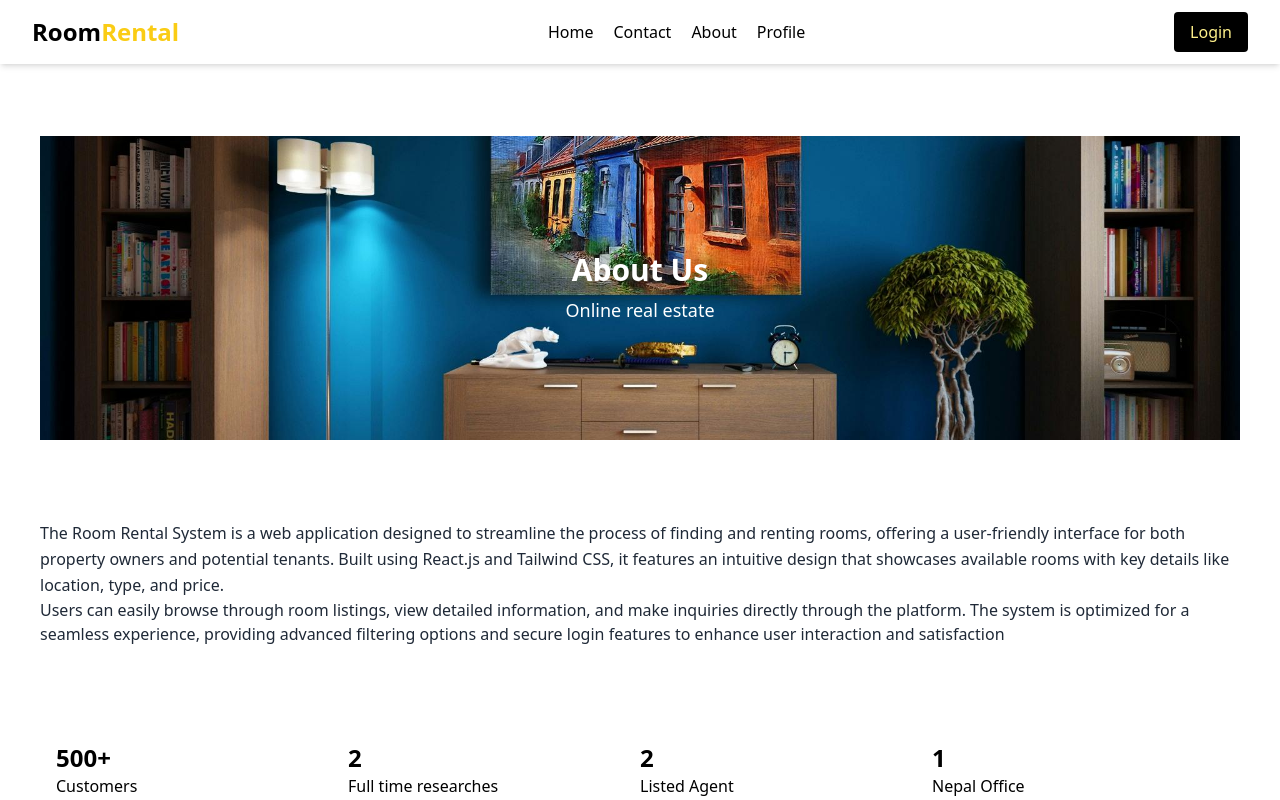
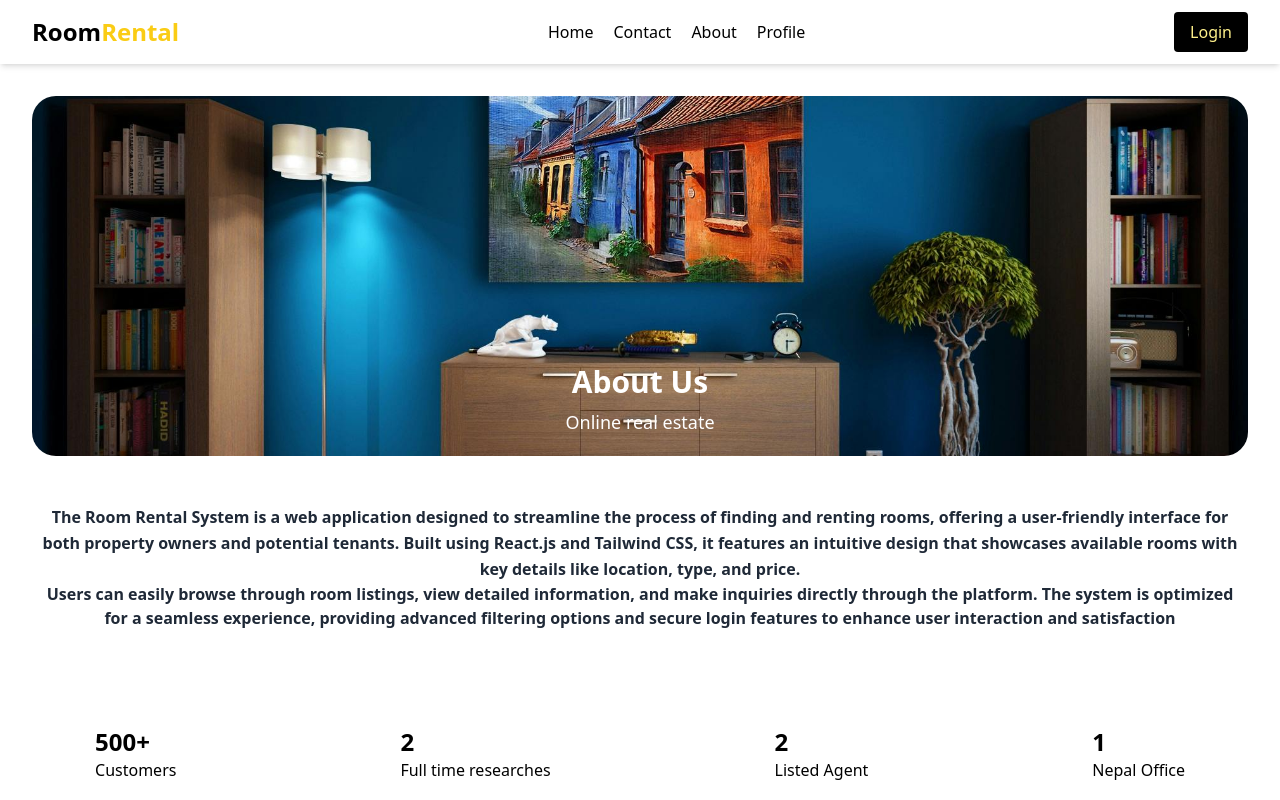
Before and after one commit to bhatta09/Room-Rental-System, a React (Vite) app: page /about in a window 1280 px wide. Shown: the top 800 px of the page. Built offline with nearby package versions, Linux system fonts and the light colour scheme.

Commit message:
aboutpageui

```diff
--- a/src/pages/About.jsx
+++ b/src/pages/About.jsx
@@ -1,68 +1,84 @@
-import React from 'react'
-import img from "../assets/room1.jpg"
+import React from "react";
+import img from "../assets/room1.jpg";
 
 const About = () => {
   return (
-    <div className="flex flex-col items-center justify-center py-8">
-    <div className="bg-white  rounded-lg overflow-hidden">
- <div className="relative">
-        <img src={img}  alt="About Us" className="w-full h-96 object-cover rounded-t-lg rounded-b-lg p-10"
+    <div className="flex flex-col ">
+      <div className="bg-white">
+        <div className=" w-full h-[400px] rounded-4xl p-8">
+          <img
+            src={img}
+            alt="About Us"
+            className="w-full h-[360px]  object-cover rounded-3xl"
           />
           <div className="absolute inset-0  bg-opacity-50 flex flex-col items-center justify-center">
             <h1 className="text-3xl font-bold text-white">About Us</h1>
             <p className="text-lg text-white mt-2">Online real estate</p>
-        </div>
+          </div>{" "}
         </div>
 
-        <div className='p-10'>
-          <p className='text-gray-800 text-base leading-relaxed'> The Room Rental System is a web application designed to streamline the process
-         of finding and renting rooms, offering a user-friendly interface for both property
-         owners and potential tenants. Built using React.js and Tailwind CSS, it features an
-         intuitive design that showcases available rooms with key details like location, type,
-          and price. </p>
-           <p className='text-gray-800 text-base '>Users can easily browse through room listings, view detailed information,
-          and make inquiries directly through the platform. The system is optimized for a seamless
-           experience, providing advanced filtering options and secure login features to enhance
-           user interaction and satisfaction</p>
+        <div className="p-10 flex flex-col text-center text-base font-semibold  tracking-normal">
+          <p className="text-gray-800  leading-relaxed">
+            {" "}
+            The Room Rental System is a web application designed to streamline
+            the process of finding and renting rooms, offering a user-friendly
+            interface for both property owners and potential tenants. Built
+            using React.js and Tailwind CSS, it features an intuitive design
+            that showcases available rooms with key details like location, type,
+            and price.{" "}
+          </p>
+          <p className="text-gray-800  ">
+            Users can easily browse through room listings, view detailed
+            information, and make inquiries directly through the platform. The
+            system is optimized for a seamless experience, providing advanced
+            filtering options and secure login features to enhance user
+            interaction and satisfaction
+          </p>
         </div>
 
-        <div className='grid grid-cols-4 m-14'>
+        <div className="flex justify-center gap-56 m-14 px-8 ">
           <div>
-          <h2 className='text-2xl font-bold'>500+</h2>
+            <h2 className="text-2xl font-bold">500+</h2>
             <p>Customers</p>
           </div>
           <div>
-          <h2 className='text-2xl font-bold'>2</h2>
+            <h2 className="text-2xl font-bold">2</h2>
             <p>Full time researches</p>
           </div>
           <div>
-          <h2 className='text-2xl font-bold'>2</h2>
+            <h2 className="text-2xl font-bold">2</h2>
             <p>Listed Agent</p>
           </div>
           <div>
-          <h2 className='text-2xl font-bold'>1</h2>
+            <h2 className="text-2xl font-bold">1</h2>
             <p>Nepal Office</p>
           </div>
         </div>
 
-       <div className='flex flex-row gap-20 bg-orange-500'>
+        <div className="flex flex-row gap-20 bg-orange-500">
           <div>
-          <h3 className='text-2xl p-14 font-bold'>Subscribe to our newsletter and we’ll keep you up to date on <br /> our products and services</h3>
+            <h3 className="text-2xl p-14 font-bold">
+              Subscribe to our newsletter and we’ll keep you up to date on{" "}
+              <br /> our products and services
+            </h3>
           </div>
-        <div className='p-14'>
+          <div className="p-14">
             <label>
               <input
                 type="text"
-            placeholder='Enter Your Email Address'
-            className='rounded-l-full p-4'
+                placeholder="Enter Your Email Address"
+                className="rounded-l-full p-4"
               />
-            <button className='bg-yellow-400  h-14 w-14 text-white py-2 px-6 rounded-r-full hover:bg-yellow-800 '>  → </button>
+              <button className="bg-yellow-400  h-14 w-14 text-white py-2 px-6 rounded-r-full hover:bg-yellow-800 ">
+                {" "}
+                →{" "}
+              </button>
             </label>
           </div>
         </div>
       </div>
     </div>
-  )
-}
+  );
+};
 
-export default About
+export default About;
```
Lines whose indentation alone changed are shown as unchanged.
